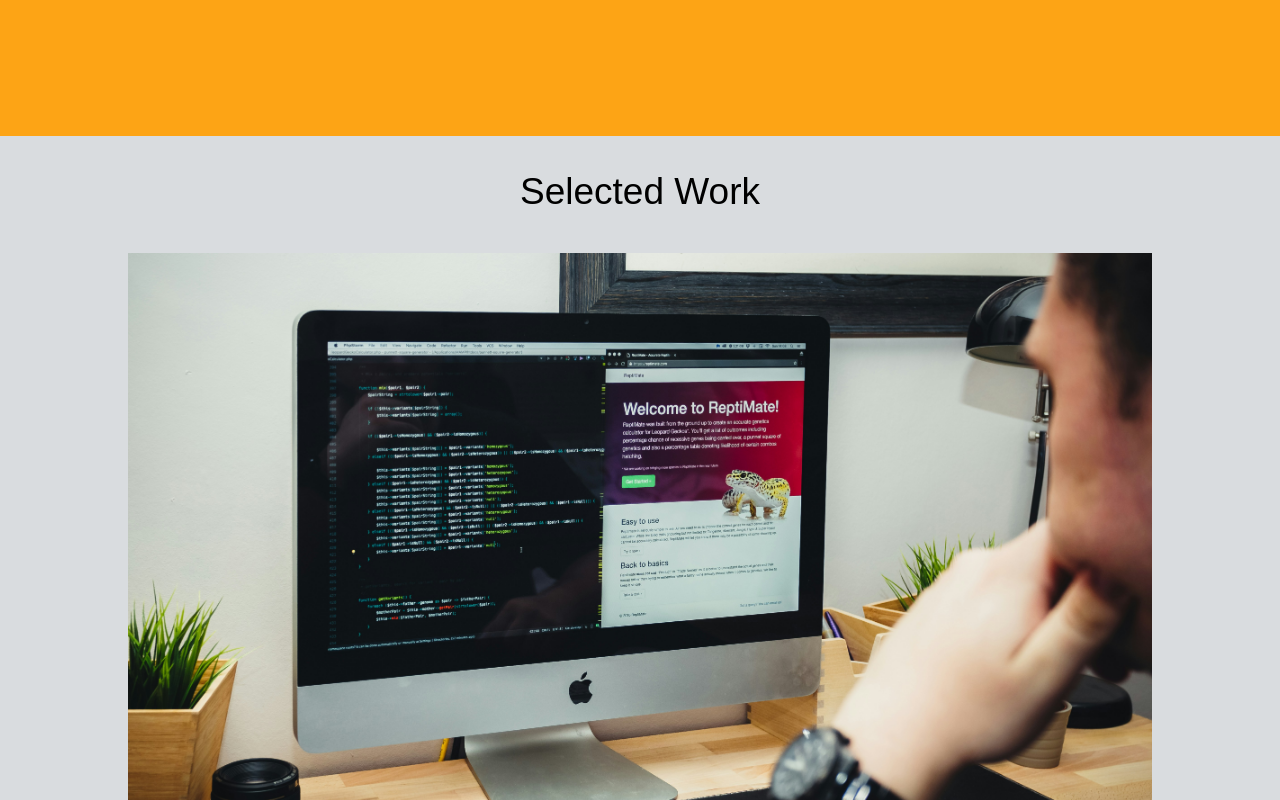
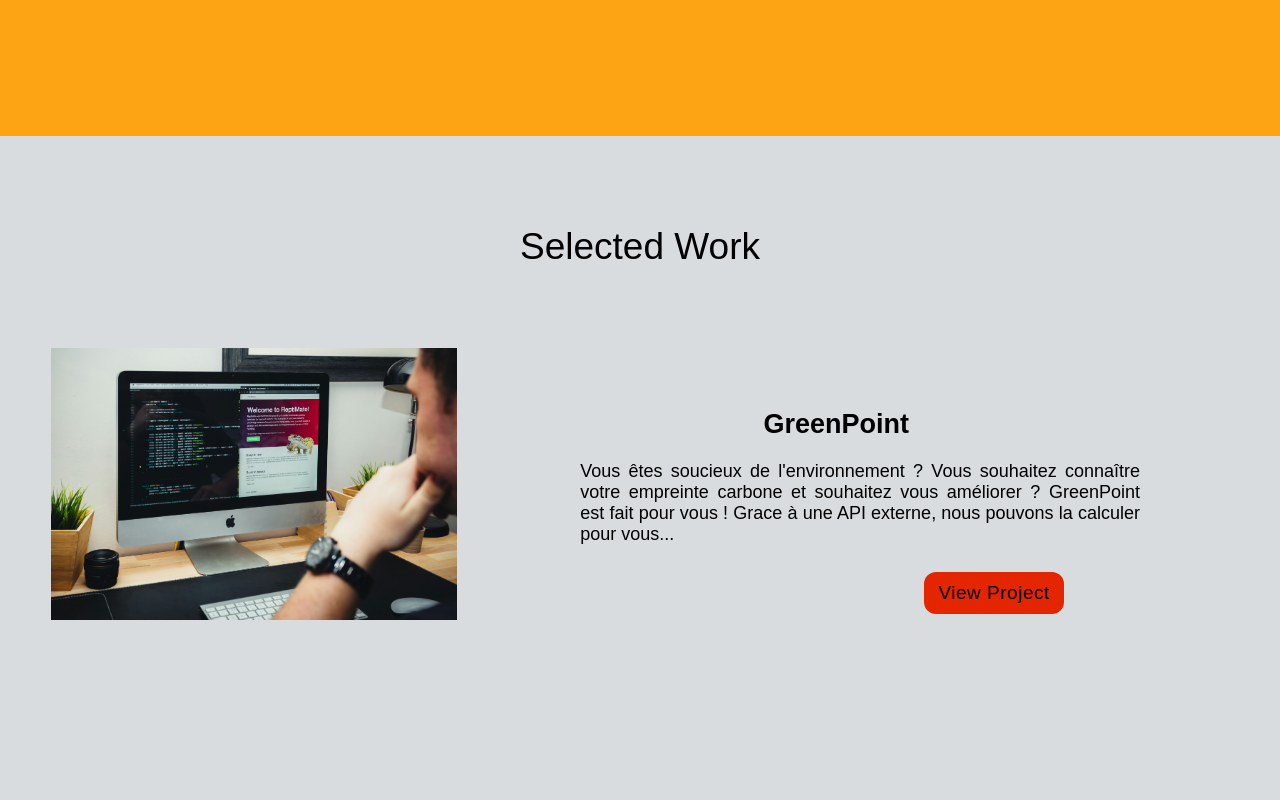
Before and after one commit to cassiopeelaurie/portfolio, a React (Vite) app in the folder frontend/: page / in a window 1280 px wide. Shown: the part 620-1420 px from the top of the page. Built offline with nearby package versions, Linux system fonts and the light colour scheme; a web font is replaced by a local one.

Commit message:
selected work responsive done

```diff
--- a/frontend/src/components/others/SelectedWork.jsx
+++ b/frontend/src/components/others/SelectedWork.jsx
@@ -7,16 +7,24 @@ export default function SelectedWork() {
   return (
     <div className="selected-work-container">
       <h1 className="title-about-project">Selected Work</h1>
-      <div className="img-selected-project">
-        <img className="img-project" src={Learn} alt="project" />
+      <div className="div-responsive-selected-work">
+        <div className="img-selected-project">
+          <img className="img-project" src={Learn} alt="project" />
+        </div>
+        <div>
+          <h3 className="title-selected-project">GreenPoint</h3>
+          <p className="description-selected-project">
+            Vous êtes soucieux de l'environnement ? Vous souhaitez connaître
+            votre empreinte carbone et souhaitez vous améliorer ? GreenPoint est
+            fait pour vous ! Grace à une API externe, nous pouvons la calculer
+            pour vous...
+          </p>
+          <ViewButton
+            className="button-project-responsive"
+            buttonName="View Project"
+          />
+        </div>
       </div>
-      <h3 className="title-selected-project">GreenPoint</h3>
-      <p className="description-selected-project">
-        Vous êtes soucieux de l'environnement ? Vous souhaitez connaître votre
-        empreinte carbone et souhaitez vous améliorer ? GreenPoint est fait pour
-        vous ! Grace à une API externe, nous pouvons la calculer pour vous...
-      </p>
-      <ViewButton buttonName="View Project" />
     </div>
   );
 }
--- a/frontend/src/components/others/selectedWork.css
+++ b/frontend/src/components/others/selectedWork.css
@@ -45,3 +45,28 @@
 h3 {
   display: flex;
 }
+
+@media screen and (min-width: 768px) {
+  .selected-work-container {
+    height: 650px;
+  }
+  .title-about-project {
+    padding-top: 90px;
+  }
+  .div-responsive-selected-work {
+    display: flex;
+    flex-direction: row;
+    padding-top: 40px;
+  }
+  .button-project-responsive {
+    margin-left: 200px;
+    width: 140px;
+  }
+  .title-selected-project {
+    width: 85%;
+    padding-top: 50px;
+  }
+  .description-selected-project {
+    padding-right: 140px;
+  }
+}
```
